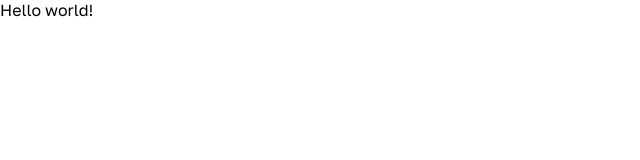
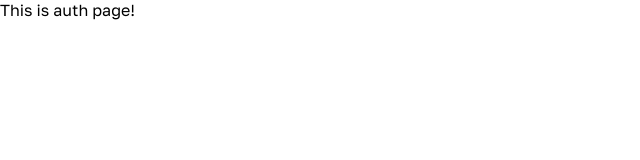
Before and after one commit to StasShevchenko/parking_project_frontend, a React (Vite) app: page / in a window 1280 px wide. Shown: the top 160 px of the page, without its empty margins (0-640 px from the left). Built offline with nearby package versions, Linux system fonts and the light colour scheme.

Commit message:
Navigation set up is added

```diff
--- a/src/main.tsx
+++ b/src/main.tsx
@@ -1,14 +1,23 @@
 import React from 'react'
 import ReactDOM from 'react-dom/client'
-import App from './App.tsx'
 import './index.css'
 import {ThemeProvider} from "@mui/material";
 import {componentsTheme} from "./theme/componentsTheme.ts";
+import {createBrowserRouter, createRoutesFromElements, Navigate, Route, RouterProvider} from "react-router-dom";
+import AuthPage from "./pages/auth_page/AuthPage.tsx";
 
+const router = createBrowserRouter(
+    createRoutesFromElements(
+        <Route>
+            <Route path="/" element={<AuthPage/>}/>
+            <Route path="*" element={<Navigate to="/"/>} />
+        </Route>
+    )
+)
 ReactDOM.createRoot(document.getElementById('root')!).render(
   <React.StrictMode>
       <ThemeProvider theme={componentsTheme}>
-          <App />
+          <RouterProvider router={router}/>
       </ThemeProvider>
   </React.StrictMode>,
 )
--- /dev/null
+++ b/src/pages/auth_page/AuthPage.tsx
@@ -0,0 +1,9 @@
+const AuthPage = () => {
+    return (
+        <div>
+            This is auth page!
+        </div>
+    );
+};
+
+export default AuthPage;
```
